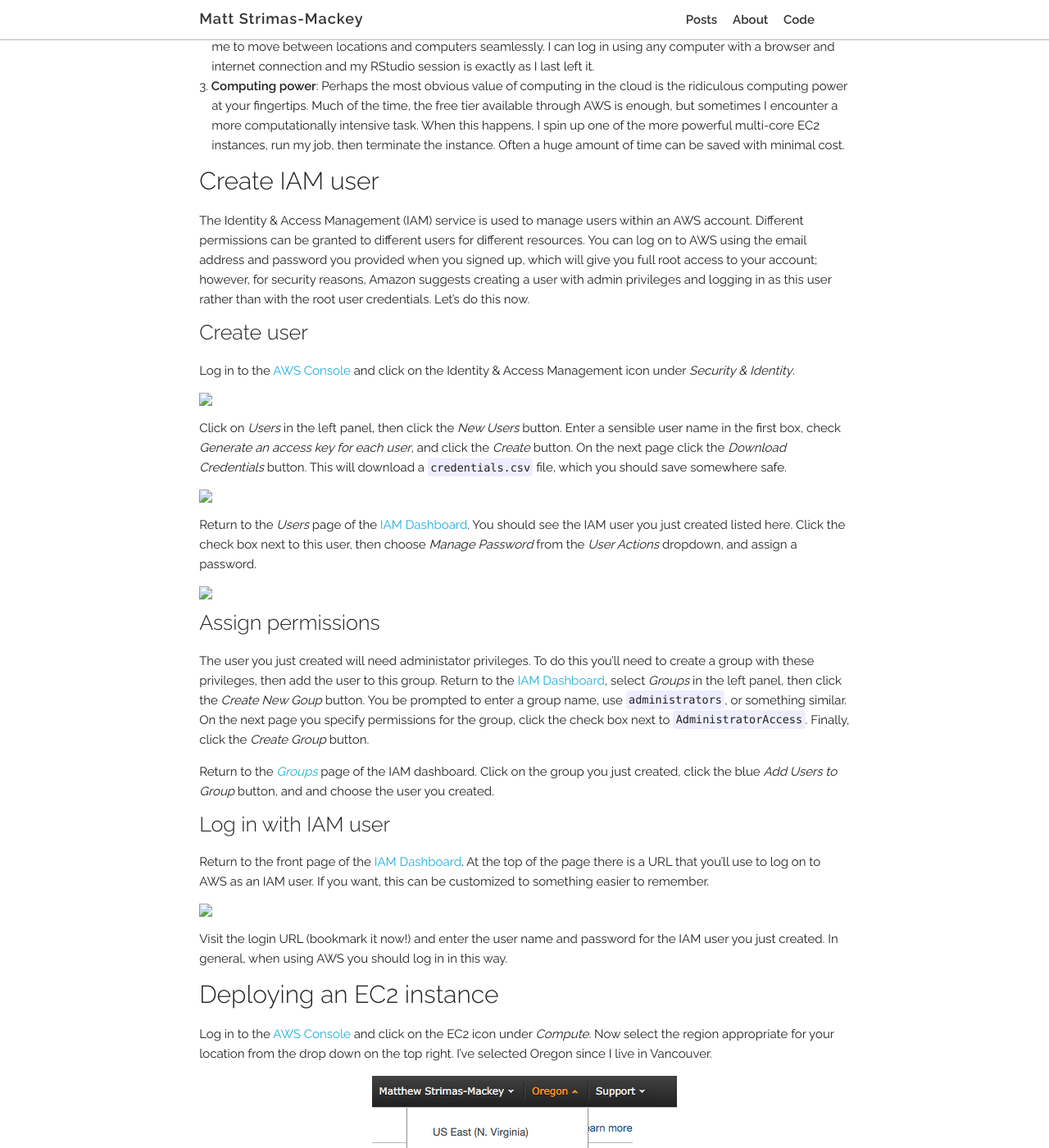
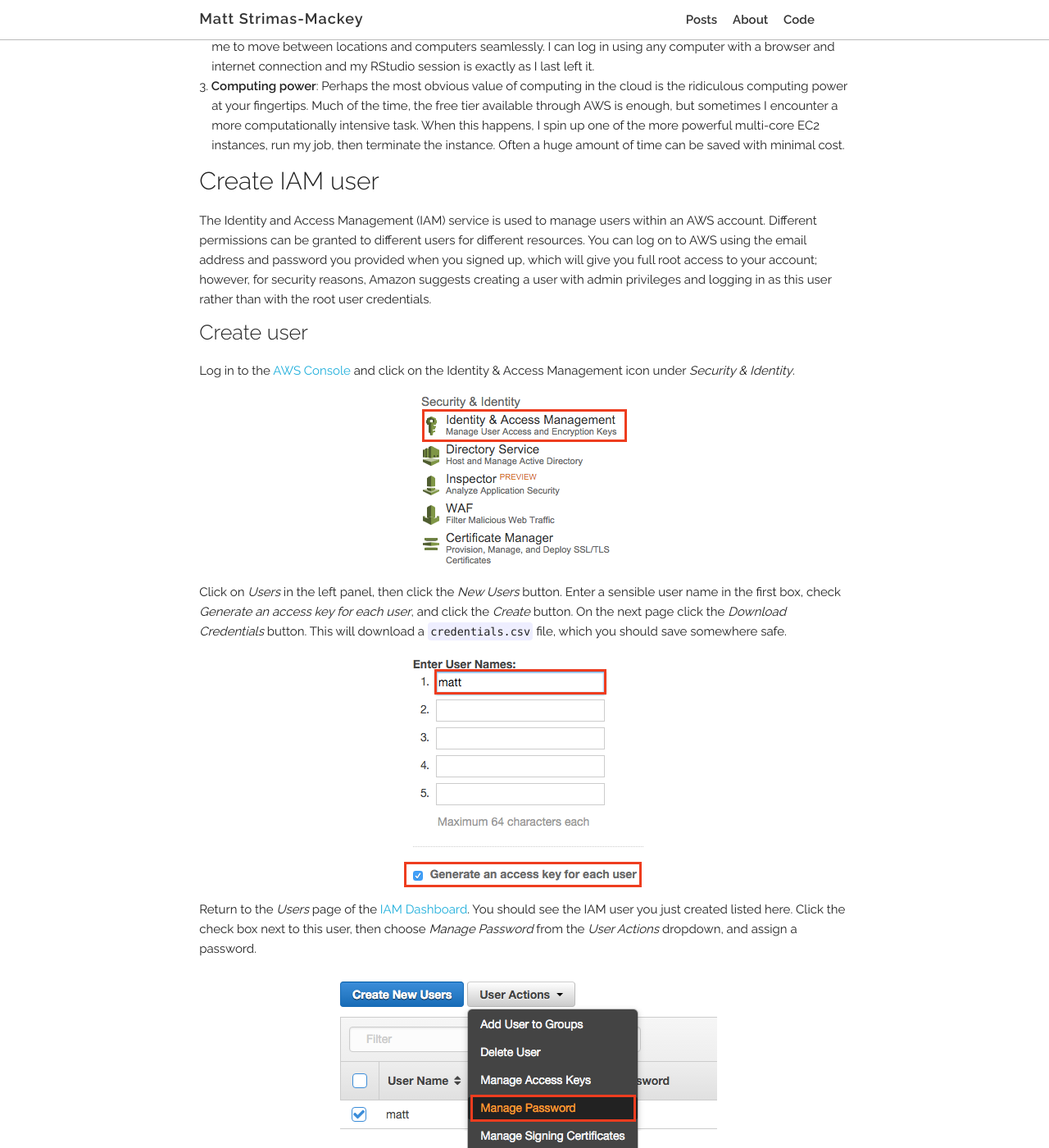
Before and after one commit to Pandinosaurus/mstrimas.github.io, a Jekyll site: the page built from _posts/2016-02-26-rstudio-cloud-1.md, in a window 1280 px wide and 1400 px high, scrolled down 641 px. Shown: the whole window at 82% size. Built offline with Jekyll 4.4.1, drawn with Linux system fonts in a browser that asks for light colours; nearby versions of some CDN libraries; comment, search, counter and statistics services are not loaded; some of the changed text lies outside the part shown.

Commit message:
add images

```diff
--- a/_posts/2016-02-26-rstudio-cloud-1.md
+++ b/_posts/2016-02-26-rstudio-cloud-1.md
@@ -25,7 +25,7 @@
 
 # Create IAM user
 
-The Identity & Access Management (IAM) service is used to manage users within an AWS account. Different permissions can be granted to different users for different resources. You can log on to AWS using the email address and password you provided when you signed up, which will give you full root access to your account; however, for security reasons, Amazon suggests creating a user with admin privileges and logging in as this user rather than with the root user credentials. Let's do this now.
+The Identity and Access Management (IAM) service is used to manage users within an AWS account. Different permissions can be granted to different users for different resources. You can log on to AWS using the email address and password you provided when you signed up, which will give you full root access to your account; however, for security reasons, Amazon suggests creating a user with admin privileges and logging in as this user rather than with the root user credentials.
 
 ## Create user
 
@@ -43,7 +43,7 @@
 
 ## Assign permissions
 
-The user you just created will need administator privileges. To do this you'll need to create a group with these privileges, then add the user to this group. Return to the [IAM Dashboard](https://console.aws.amazon.com/iam/), select *Groups* in the left panel, then click the *Create New Goup* button. You be prompted to enter a group name, use `administrators`, or something similar. On the next page you specify permissions for the group, click the check box next to `AdministratorAccess`. Finally, click the *Create Group* button.
+The user you just created will need administrator privileges. To do this you'll need to create a group with these privileges, then add the user to this group. Return to the [IAM Dashboard](https://console.aws.amazon.com/iam/), select *Groups* in the left panel, then click the *Create New Goup* button. You'll be prompted to enter a group name, use `administrators`, or something similar. On the next page, click the check box next to `AdministratorAccess`. Finally, click the *Create Group* button.
 
 Return to the [*Groups*](https://console.aws.amazon.com/iam/home#groups) page of the IAM dashboard. Click on the group you just created, click the blue *Add Users to Group* button, and and choose the user you created.
 
--- a/_source/2016-02-26-rstudio-cloud-1.rmd
+++ b/_source/2016-02-26-rstudio-cloud-1.rmd
@@ -25,7 +25,7 @@
 
 # Create IAM user
 
-The Identity & Access Management (IAM) service is used to manage users within an AWS account. Different permissions can be granted to different users for different resources. You can log on to AWS using the email address and password you provided when you signed up, which will give you full root access to your account; however, for security reasons, Amazon suggests creating a user with admin privileges and logging in as this user rather than with the root user credentials. Let's do this now.
+The Identity and Access Management (IAM) service is used to manage users within an AWS account. Different permissions can be granted to different users for different resources. You can log on to AWS using the email address and password you provided when you signed up, which will give you full root access to your account; however, for security reasons, Amazon suggests creating a user with admin privileges and logging in as this user rather than with the root user credentials.
 
 ## Create user
 
@@ -43,7 +43,7 @@
 
 ## Assign permissions
 
-The user you just created will need administator privileges. To do this you'll need to create a group with these privileges, then add the user to this group. Return to the [IAM Dashboard](https://console.aws.amazon.com/iam/), select *Groups* in the left panel, then click the *Create New Goup* button. You be prompted to enter a group name, use `administrators`, or something similar. On the next page you specify permissions for the group, click the check box next to `AdministratorAccess`. Finally, click the *Create Group* button.
+The user you just created will need administrator privileges. To do this you'll need to create a group with these privileges, then add the user to this group. Return to the [IAM Dashboard](https://console.aws.amazon.com/iam/), select *Groups* in the left panel, then click the *Create New Goup* button. You'll be prompted to enter a group name, use `administrators`, or something similar. On the next page, click the check box next to `AdministratorAccess`. Finally, click the *Create Group* button.
 
 Return to the [*Groups*](https://console.aws.amazon.com/iam/home#groups) page of the IAM dashboard. Click on the group you just created, click the blue *Add Users to Group* button, and and choose the user you created.
 
```
Also changed, not shown: img/rstudio-cloud/iam-icon.png (added), img/rstudio-cloud/iam-login-page.png (added), img/rstudio-cloud/iam-password.png (added), img/rstudio-cloud/new-iam-user.png (added).
